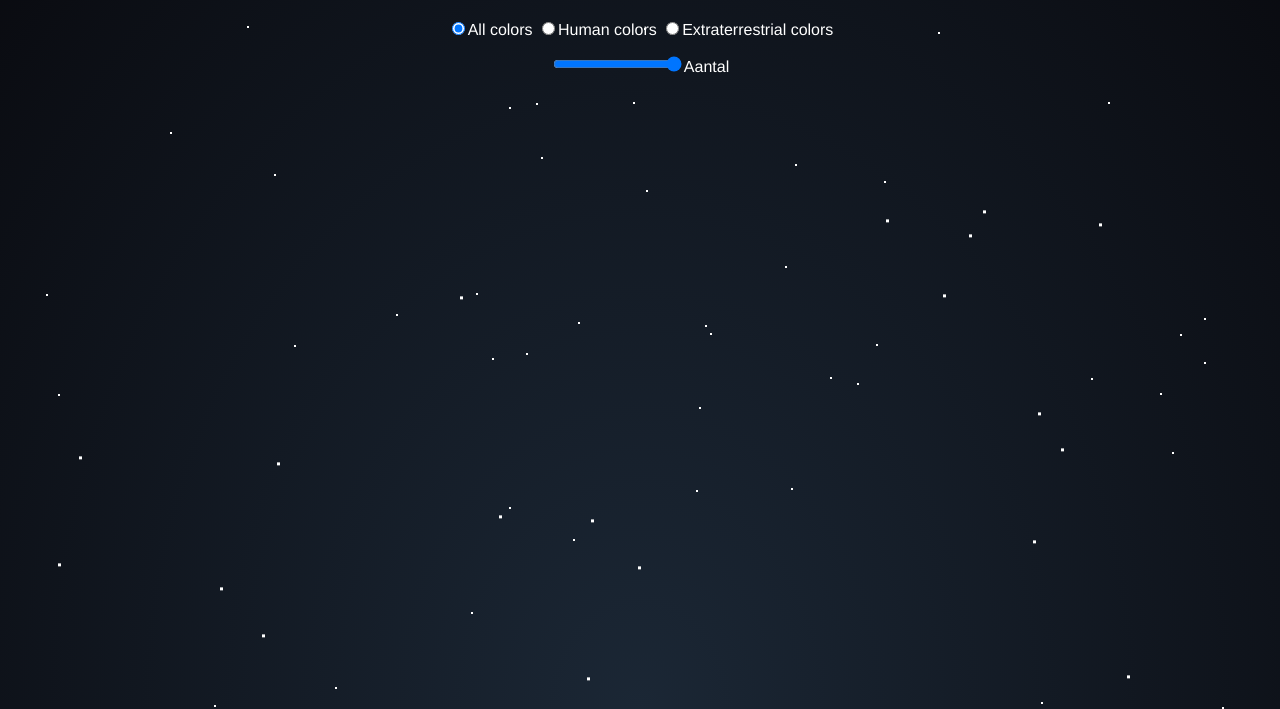
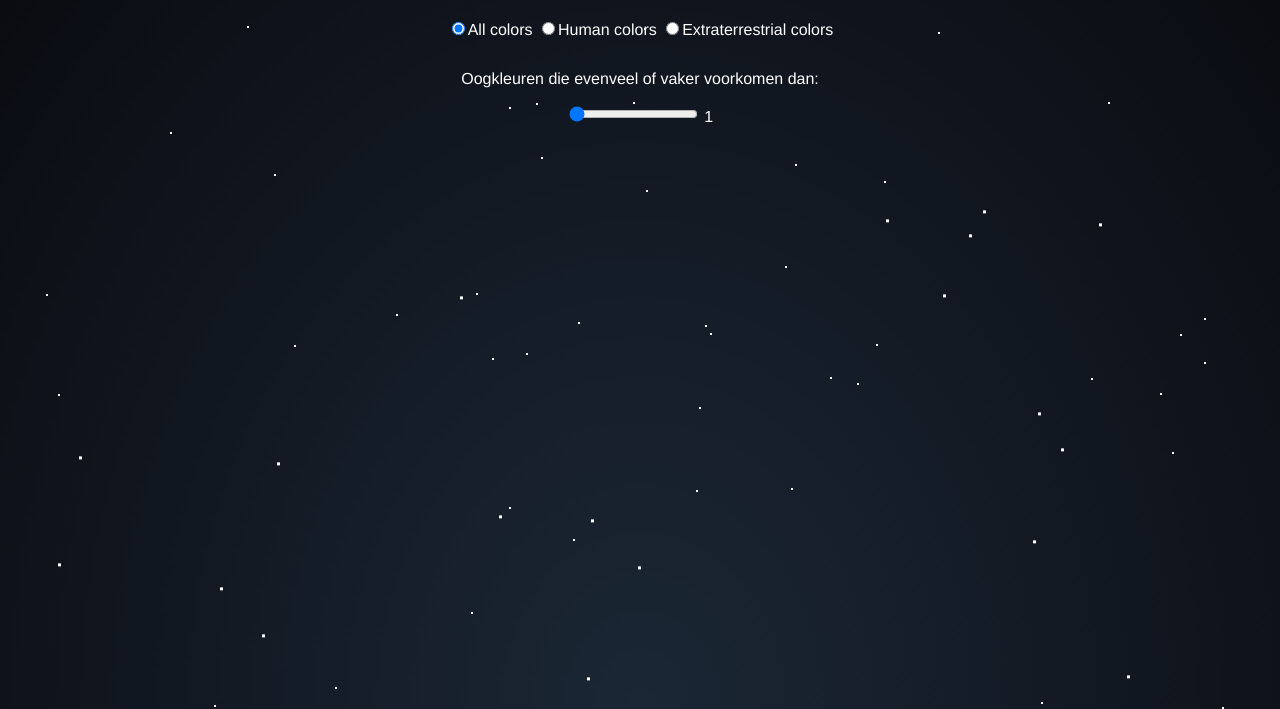
Before and after one commit to JarnoVoogd/FrontEnd-Data_ID, a website: page Week1/Index.html in a window 1280 px wide. Shown: the part 91-800 px from the top of the page. Drawn offline with nearby package versions, Linux system fonts and the light colour scheme; no server answers.

Commit message:
feat: addition of a input counter

```diff
--- a/Week1/Index.html
+++ b/Week1/Index.html
@@ -28,7 +28,10 @@
         <label><input type="radio" name="eyeColor" value="extraterrestrial" id="filter-extraterrestrialColors"/>Extraterrestrial colors</label>
       </form>
       <form id="twee">
-        <label><input type="range" min="1" max="20" value="20" class="slider" id="filter-amount"/>Aantal</label>
+        <p>Oogkleuren die evenveel of vaker voorkomen dan:</p>
+        <label><input type="range" min="1" max="20" value="1" class="slider" id="filter-amount" oninput="this.nextElementSibling.value = this.value"/>
+        <output>1</output>
+        </label>
       </form>
     </div>
   </div>
```
